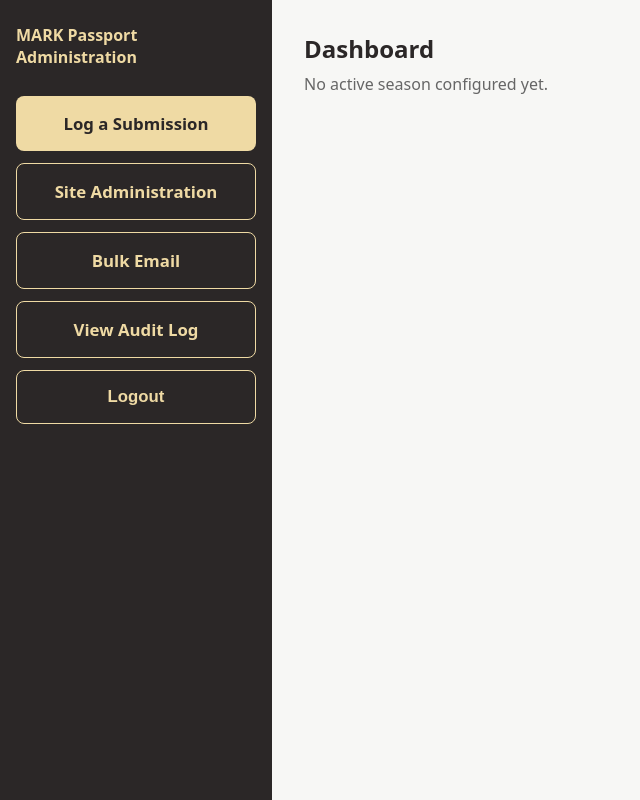
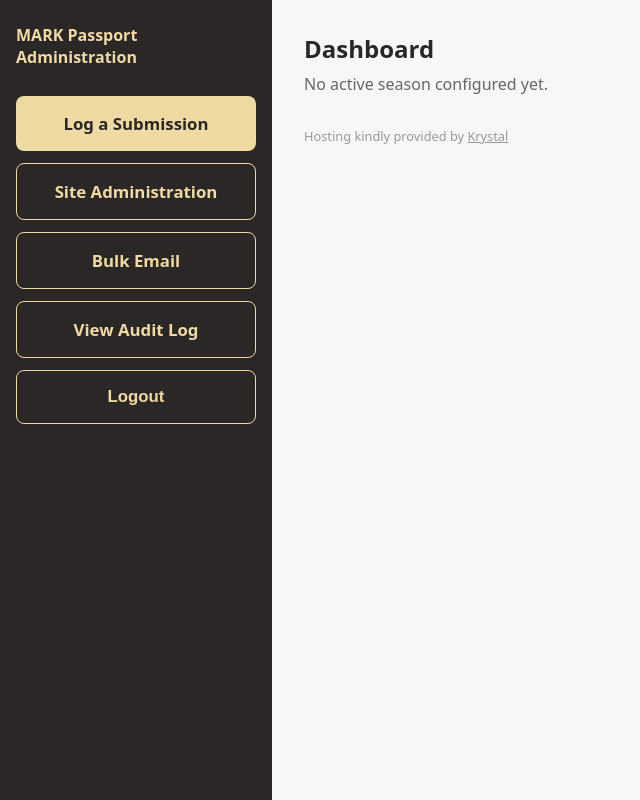
Before and after one commit to Kentigern/BikerPassport, a Django app: page /passports/dashboard/ in a window 1280 px wide. Shown: the whole page, without its empty margins (0-640 px from the left). Run offline with Django 5.2, Linux system fonts and the light colour scheme; the visitor is signed in with stand-in values (Sample User, id 1); data that the repository does not hold is empty; parts of the project's set-up code (start-up, migrations or seed data) failed here and were passed over.

Commit message:
Add Krystal hosting attribution to main dashboards
Krystal.io's hosting is conditional on the site linking back to them.

```diff
--- a/passports/templates/passports/dashboard.html
+++ b/passports/templates/passports/dashboard.html
@@ -152,6 +152,14 @@
       color: #888;
       font-size: .85rem;
     }
+    .hosting-footer {
+      margin-top: 2rem;
+      color: #999;
+      font-size: .8rem;
+    }
+    .hosting-footer a {
+      color: #999;
+    }
   </style>
 </head>
 <body>
@@ -256,6 +264,8 @@
       </div>
     </div>
   {% endif %}
+
+  <p class="hosting-footer">Hosting kindly provided by <a href="https://krystal.io" target="_blank" rel="noopener">Krystal</a></p>
 </main>
 
 </body>
```
Also changed, not shown: passports/templates/passports/landing.html (+14 -0 lines).
